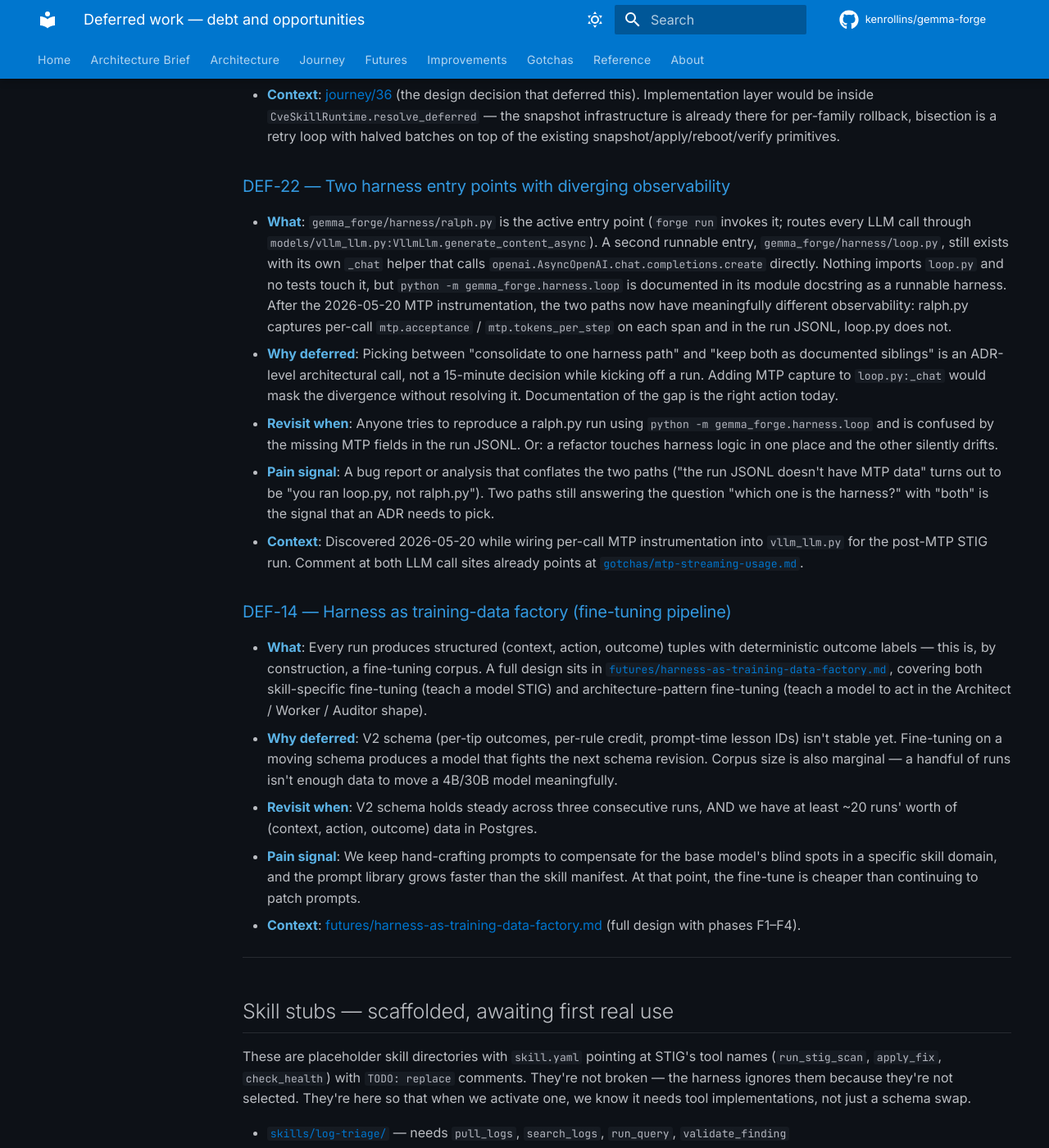
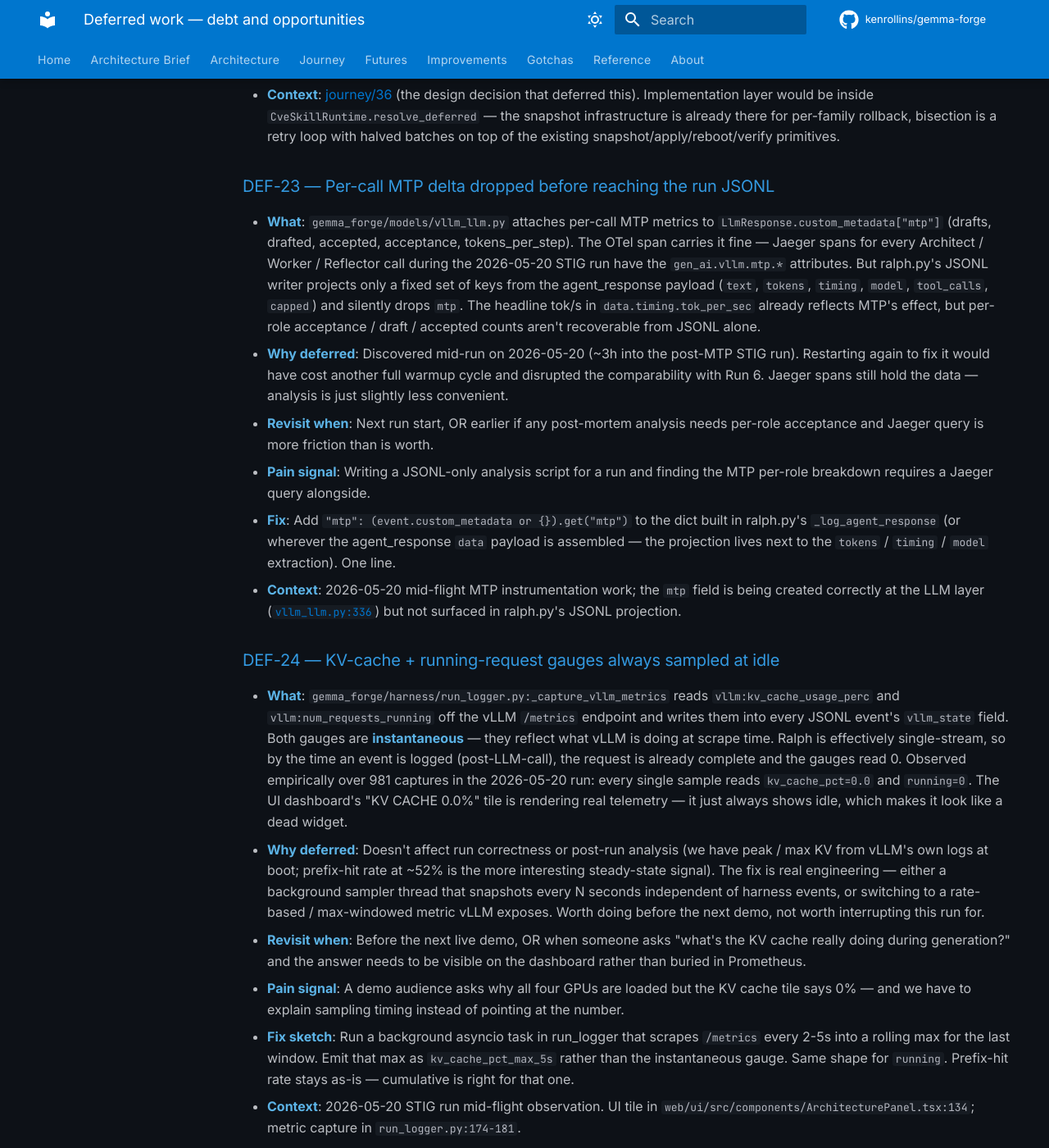
Before and after one commit to kenrollins/gemma-forge, an MkDocs documentation site: the page built from docs/deferred.md, in a window 1280 px wide and 1400 px high, scrolled down 9321 px. Shown: the whole window at 82% size. Built offline with MkDocs 1.6.1 and Material for MkDocs 9.7.7, drawn with Linux system fonts in a browser that asks for light colours; comment, search, counter and statistics services are not loaded.

Commit message:
docs(deferred): DEF-23 mtp JSONL projection, DEF-24 KV-cache idle sampling
Two observations from mid-flight diagnostics on the 2026-05-20 STIG run:

DEF-23 — per-call mtp delta is attached to LlmResponse.custom_metadata
and reaches OTel spans cleanly, but ralph.py's JSONL writer projects
only a fixed set of keys from agent_response and drops mtp. One-line
fix at next run start.

DEF-24 — kv_cache_usage_perc + num_requests_running are sampled
post-call, so for single-stream Ralph they always read 0. The
dashboard "KV CACHE 0.0%" tile is rendering real telemetry; it just
always catches vLLM idle. Needs a background sampler thread that
captures the in-flight peak, not the post-call gauge. Cosmetic
during runs but a demo-credibility item.

Co-Authored-By: Claude Opus 4.7 <noreply@anthropic.com>

```diff
--- a/docs/deferred.md
+++ b/docs/deferred.md
@@ -518,6 +518,77 @@ promoted out of this file into active work.
   rollback, bisection is a retry loop with halved batches on top
   of the existing snapshot/apply/reboot/verify primitives.
 
+### DEF-23 — Per-call MTP delta dropped before reaching the run JSONL
+
+- **What**: `gemma_forge/models/vllm_llm.py` attaches per-call MTP
+  metrics to `LlmResponse.custom_metadata["mtp"]` (drafts, drafted,
+  accepted, acceptance, tokens_per_step). The OTel span carries it
+  fine — Jaeger spans for every Architect / Worker / Reflector call
+  during the 2026-05-20 STIG run have the `gen_ai.vllm.mtp.*`
+  attributes. But ralph.py's JSONL writer projects only a fixed set
+  of keys from the agent_response payload (`text`, `tokens`,
+  `timing`, `model`, `tool_calls`, `capped`) and silently drops
+  `mtp`. The headline tok/s in `data.timing.tok_per_sec` already
+  reflects MTP's effect, but per-role acceptance / draft / accepted
+  counts aren't recoverable from JSONL alone.
+- **Why deferred**: Discovered mid-run on 2026-05-20 (~3h into the
+  post-MTP STIG run). Restarting again to fix it would have cost
+  another full warmup cycle and disrupted the comparability with
+  Run 6. Jaeger spans still hold the data — analysis is just
+  slightly less convenient.
+- **Revisit when**: Next run start, OR earlier if any post-mortem
+  analysis needs per-role acceptance and Jaeger query is more friction
+  than is worth.
+- **Pain signal**: Writing a JSONL-only analysis script for a run and
+  finding the MTP per-role breakdown requires a Jaeger query
+  alongside.
+- **Fix**: Add `"mtp": (event.custom_metadata or {}).get("mtp")` to
+  the dict built in ralph.py's `_log_agent_response` (or wherever the
+  agent_response `data` payload is assembled — the projection lives
+  next to the `tokens` / `timing` / `model` extraction). One line.
+- **Context**: 2026-05-20 mid-flight MTP instrumentation work; the
+  `mtp` field is being created correctly at the LLM layer
+  ([`vllm_llm.py:336`](https://github.com/kenrollins/gemma-forge/blob/main/gemma_forge/models/vllm_llm.py#L336))
+  but not surfaced in ralph.py's JSONL projection.
+
+### DEF-24 — KV-cache + running-request gauges always sampled at idle
+
+- **What**: `gemma_forge/harness/run_logger.py:_capture_vllm_metrics`
+  reads `vllm:kv_cache_usage_perc` and `vllm:num_requests_running`
+  off the vLLM `/metrics` endpoint and writes them into every JSONL
+  event's `vllm_state` field. Both gauges are **instantaneous** —
+  they reflect what vLLM is doing at scrape time. Ralph is
+  effectively single-stream, so by the time an event is logged
+  (post-LLM-call), the request is already complete and the gauges
+  read 0. Observed empirically over 981 captures in the 2026-05-20
+  run: every single sample reads `kv_cache_pct=0.0` and `running=0`.
+  The UI dashboard's "KV CACHE 0.0%" tile is rendering real
+  telemetry — it just always shows idle, which makes it look like a
+  dead widget.
+- **Why deferred**: Doesn't affect run correctness or post-run
+  analysis (we have peak / max KV from vLLM's own logs at boot;
+  prefix-hit rate at ~52% is the more interesting steady-state
+  signal). The fix is real engineering — either a background sampler
+  thread that snapshots every N seconds independent of harness
+  events, or switching to a rate-based / max-windowed metric vLLM
+  exposes. Worth doing before the next demo, not worth interrupting
+  this run for.
+- **Revisit when**: Before the next live demo, OR when someone asks
+  "what's the KV cache really doing during generation?" and the
+  answer needs to be visible on the dashboard rather than buried in
+  Prometheus.
+- **Pain signal**: A demo audience asks why all four GPUs are loaded
+  but the KV cache tile says 0% — and we have to explain sampling
+  timing instead of pointing at the number.
+- **Fix sketch**: Run a background asyncio task in run_logger that
+  scrapes `/metrics` every 2-5s into a rolling max for the last
+  window. Emit that max as `kv_cache_pct_max_5s` rather than the
+  instantaneous gauge. Same shape for `running`. Prefix-hit rate
+  stays as-is — cumulative is right for that one.
+- **Context**: 2026-05-20 STIG run mid-flight observation. UI tile in
+  `web/ui/src/components/ArchitecturePanel.tsx:134`; metric capture
+  in `run_logger.py:174-181`.
+
 ### DEF-22 — Two harness entry points with diverging observability
 
 - **What**: `gemma_forge/harness/ralph.py` is the active entry point
```
